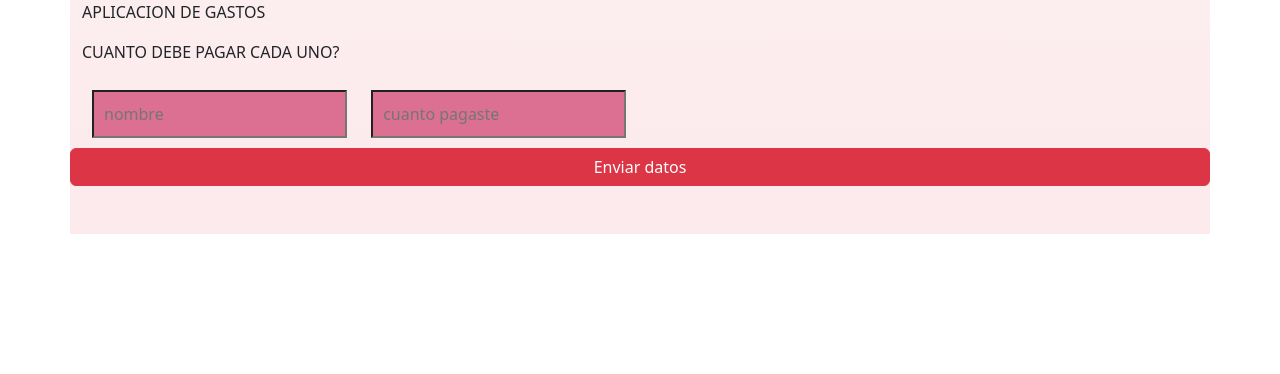
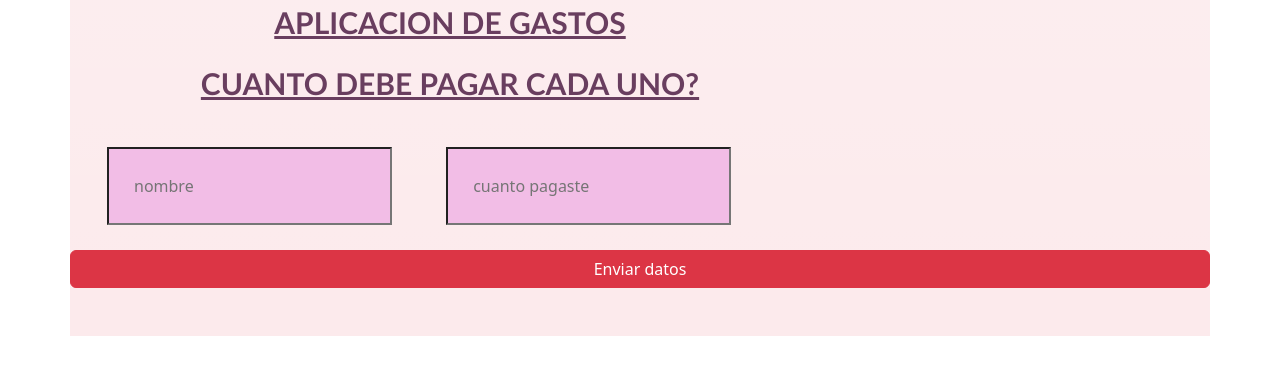
Before and after one commit to martinez2345667/sprint2, a plain HTML site: page index.html in a window 1280 px wide. Drawn offline with nearby package versions, Linux system fonts and the light colour scheme.

Commit message:
ultimo commit

```diff
--- a/index.js
+++ b/index.js
@@ -17,6 +17,6 @@ function capturar(){
         console.log(suma)
         suma= suma + parseInt(capturar().gasto);
         console.log(suma)
-        document.getElementById("suma").innerHTML= "todos pagaron" +" $" + suma;
-        document.getElementById("promedio").innerHTML= "total a pagar" +" $" + suma/Nombres.length;
+        document.getElementById("suma").innerHTML= "Todos pagaron" +" $" + suma;
+        document.getElementById("promedio").innerHTML= "Total a pagar" +" $" + suma/Nombres.length;
     };
--- a/style.css
+++ b/style.css
@@ -1,11 +1,27 @@
 .inputs{
-    margin: 10px;
-    padding: 10px;
-    color:pink;
-    background-color: palevioletred;
+    margin: 25px;
+    padding: 25px;
+    align-items: center;
+    color:rgb(82, 58, 76);
+    background-color: rgb(242, 189, 230);
+}
+
+.titulos {
+    color: rgb(105, 62, 95);
+    font-family:'Gill Sans', 'Gill Sans MT', Calibri, 'Trebuchet MS', sans-serif ;
+    font-weight: bold;
+    text-align: center;
+    font-size: 30px;
+    text-decoration: underline;
+
+
 }
 
 .letras {
-    color: red;
+    color: rgb(105, 62, 95);
+    font-family:'Segoe UI', Tahoma, Geneva, Verdana, sans-serif;
+    font-weight: bold;
+    font-size: 20px;
+    font-style: italic;
 
 }
```
